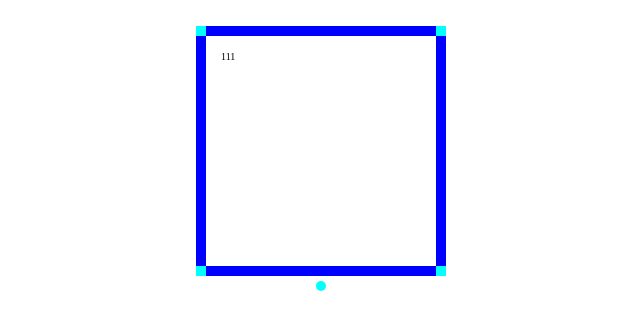
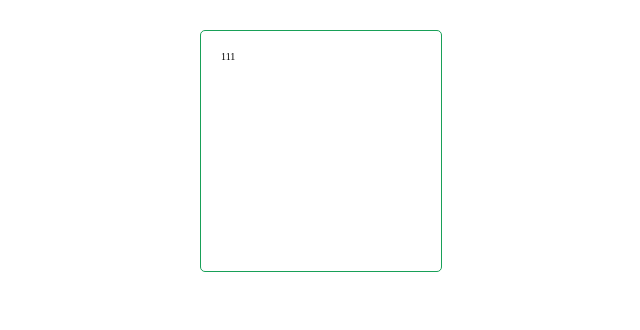
Before and after one commit to wAIwAIqaq/drag-textarea, a Vue app: page / in a window 1280 px wide. Shown: the top 330 px of the page, without its empty margins (350-990 px from the left). Built offline with nearby package versions, Linux system fonts and the light colour scheme.

Commit message:
style beautiful

```diff
--- a/src/components/DragTextarea.vue
+++ b/src/components/DragTextarea.vue
@@ -128,115 +128,5 @@ function reposHandler(e: any) {
 </template>
 
 <style scoped>
-.d-container {
-  position: relative;
-  min-width: 200px;
-  width: 200px;
-  height: 200px;
-  min-height: 200px;
-}
-.d-main {
-  position: absolute;
-  container-type: inline-size;
-  margin: 10px;
-  width: 100%;
-  height: 100%;
-  border: 1px solid red;
-  border-radius: 5px;
-  padding: 20px;
-}
-.d-slider__top,
-.d-slider__bottom {
-  cursor: row-resize;
-}
-.d-slider__left,
-.d-slider__right {
-  cursor: col-resize;
-}
-.d-slider__top {
-  position: absolute;
-  left: 5px;
-  right: 5px;
-  top: -5px;
-  height: 10px;
-  background: blue;
-}
-.d-slider__right {
-  position: absolute;
-  top: 5px;
-  bottom: 5px;
-  right: -5px;
-  width: 10px;
-  background: blue;
-}
-.d-slider__bottom {
-  position: absolute;
-  left: 5px;
-  right: 5px;
-  bottom: -5px;
-  height: 10px;
-  background: blue;
-}
-.d-slider__left {
-  position: absolute;
-  top: 5px;
-  bottom: 5px;
-  left: -5px;
-  width: 10px;
-  background: blue;
-}
-.d-slider__top-left {
-  background: aqua;
-  position: absolute;
-  top: -5px;
-  left: -5px;
-  height: 10px;
-  width: 10px;
-  cursor: nw-resize;
-}
-
-.d-slider__top-right {
-  background: aqua;
-  position: absolute;
-  top: -5px;
-  right: -5px;
-  height: 10px;
-  width: 10px;
-  cursor: ne-resize;
-}
-
-.d-slider__bottom-right {
-  background: aqua;
-  position: absolute;
-  bottom: -5px;
-  right: -5px;
-  height: 10px;
-  width: 10px;
-  cursor: se-resize;
-}
-
-.d-slider__bottom-left {
-  background: aqua;
-  position: absolute;
-  bottom: -5px;
-  left: -5px;
-  height: 10px;
-  width: 10px;
-  cursor: sw-resize;
-}
-.d-slider__move {
-  position: absolute;
-  cursor: move;
-  width: 10px;
-  height: 10px;
-  left: 50%;
-  transform: translateX(-50%);
-  border-radius: 50%;
-  background: aqua;
-  bottom: -20px;
-}
-p {
-  margin: 0;
-  font-size: calc(100cqw / 20);
-}
+@import url(./drag.css);
 </style>
--- /dev/null
+++ b/src/components/drag.css
@@ -0,0 +1,153 @@
+.d-container {
+  position: relative;
+  min-width: 200px;
+  width: 200px;
+  height: 200px;
+  min-height: 200px;
+}
+.d-main {
+  position: absolute;
+  container-type: inline-size;
+  margin: 10px;
+  width: 100%;
+  height: 100%;
+  border: 1px solid rgba(24, 160, 88, 1);
+  border-radius: 5px;
+  padding: 20px;
+}
+.d-slider__top,
+.d-slider__bottom {
+  cursor: row-resize;
+}
+.d-slider__top:hover,
+.d-slider__bottom:hover,
+.d-slider__left:hover,
+.d-slider__right:hover {
+  transform: all 0.2s ease;
+}
+.d-slider__top:hover::after,
+.d-slider__bottom:hover::after {
+  content: "";
+  position: absolute;
+  background: rgba(24, 160, 88, 0.4);
+  box-shadow: 0 0 0 2px rgba(24, 160, 88, 0.2);
+  top: 50%;
+  transform: translateY(-50%);
+  width: 100%;
+  height: 2px;
+}
+.d-slider__left:hover::after,
+.d-slider__right:hover::after {
+  content: "";
+  position: absolute;
+  background: rgba(24, 160, 88, 0.4);
+  box-shadow: 0 0 0 2px rgba(24, 160, 88, 0.2);
+  left: 50%;
+  transform: translateX(-50%);
+  height: 100%;
+  width: 2px;
+}
+.d-slider__left,
+.d-slider__right {
+  cursor: col-resize;
+}
+.d-slider__top {
+  position: absolute;
+  left: 5px;
+  right: 5px;
+  top: -5px;
+  height: 10px;
+}
+.d-slider__right {
+  position: absolute;
+  top: 5px;
+  bottom: 5px;
+  right: -5px;
+  width: 10px;
+}
+.d-slider__bottom {
+  position: absolute;
+  left: 5px;
+  right: 5px;
+  bottom: -5px;
+  height: 10px;
+}
+.d-slider__left {
+  position: absolute;
+  top: 5px;
+  bottom: 5px;
+  left: -5px;
+  width: 10px;
+}
+.d-slider__top-left {
+  position: absolute;
+  top: -5px;
+  left: -5px;
+  height: 10px;
+  width: 10px;
+  cursor: nw-resize;
+  transition: all 0.2s ease;
+}
+
+.d-slider__top-right {
+  position: absolute;
+  top: -5px;
+  right: -5px;
+  height: 10px;
+  width: 10px;
+  cursor: ne-resize;
+  transition: all 0.2s ease;
+}
+
+.d-slider__bottom-right {
+  position: absolute;
+  bottom: -5px;
+  right: -5px;
+  height: 10px;
+  width: 10px;
+  cursor: se-resize;
+  transition: all 0.2s ease;
+}
+
+.d-slider__bottom-left {
+  position: absolute;
+  bottom: -5px;
+  left: -5px;
+  height: 10px;
+  width: 10px;
+  cursor: sw-resize;
+  transition: all 0.2s ease;
+}
+.d-slider__top-left:hover,
+.d-slider__top-right:hover,
+.d-slider__bottom-right:hover,
+.d-slider__bottom-left:hover {
+  background: rgba(24, 160, 88, 0.4);
+  box-shadow: 0 0 0 2px rgba(24, 160, 88, 0.2);
+}
+.d-slider__move {
+  position: absolute;
+  cursor: move;
+  width: 10px;
+  height: 10px;
+  left: 50%;
+  transform: all 0.2s ease, translateX(-50%);
+  border-radius: 50%;
+  background: transparent;
+  bottom: -20px;
+}
+.d-slider__move::before {
+  content: "";
+  position: absolute;
+  left: -20px;
+  top: 0;
+  bottom: 0;
+  right: -20px;
+}
+.d-slider__move:hover {
+  background: rgba(24, 160, 88, 0.4);
+}
+p {
+  margin: 0;
+  font-size: calc(100cqw / 20);
+}
```
